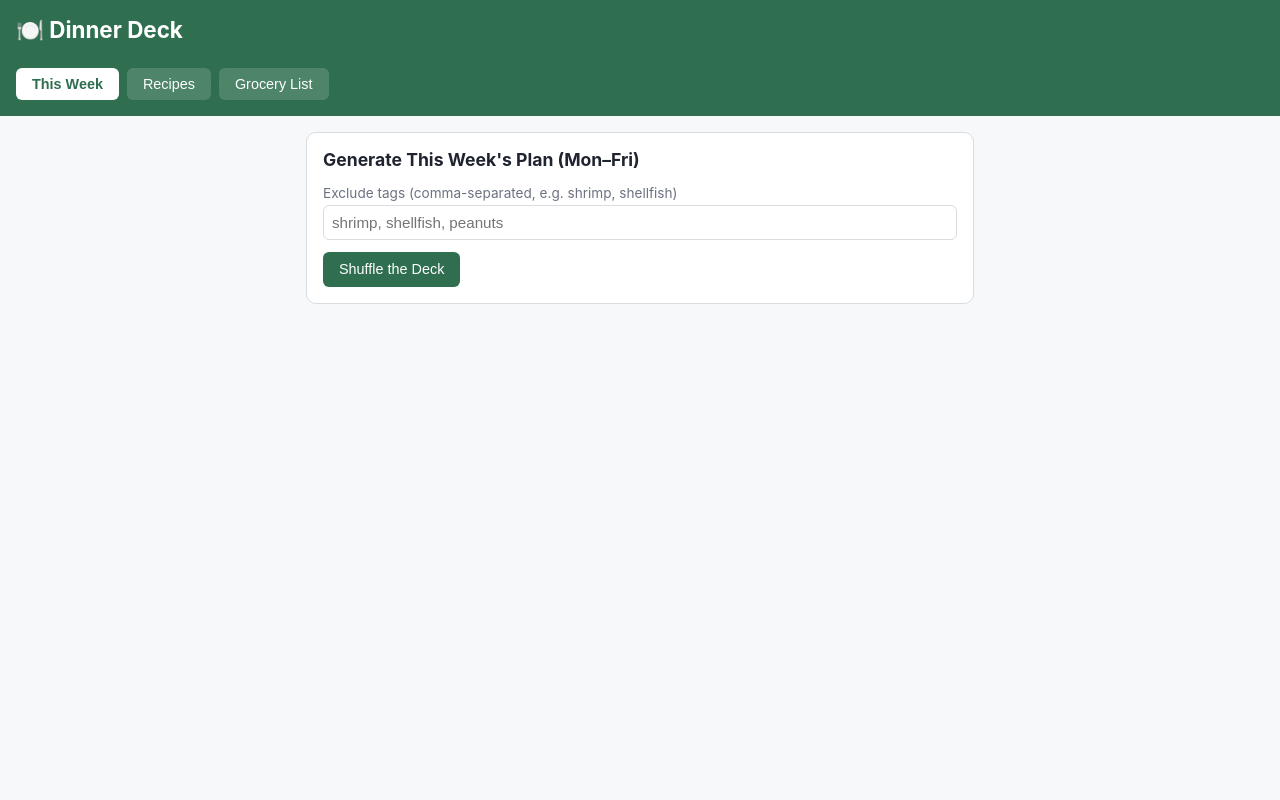
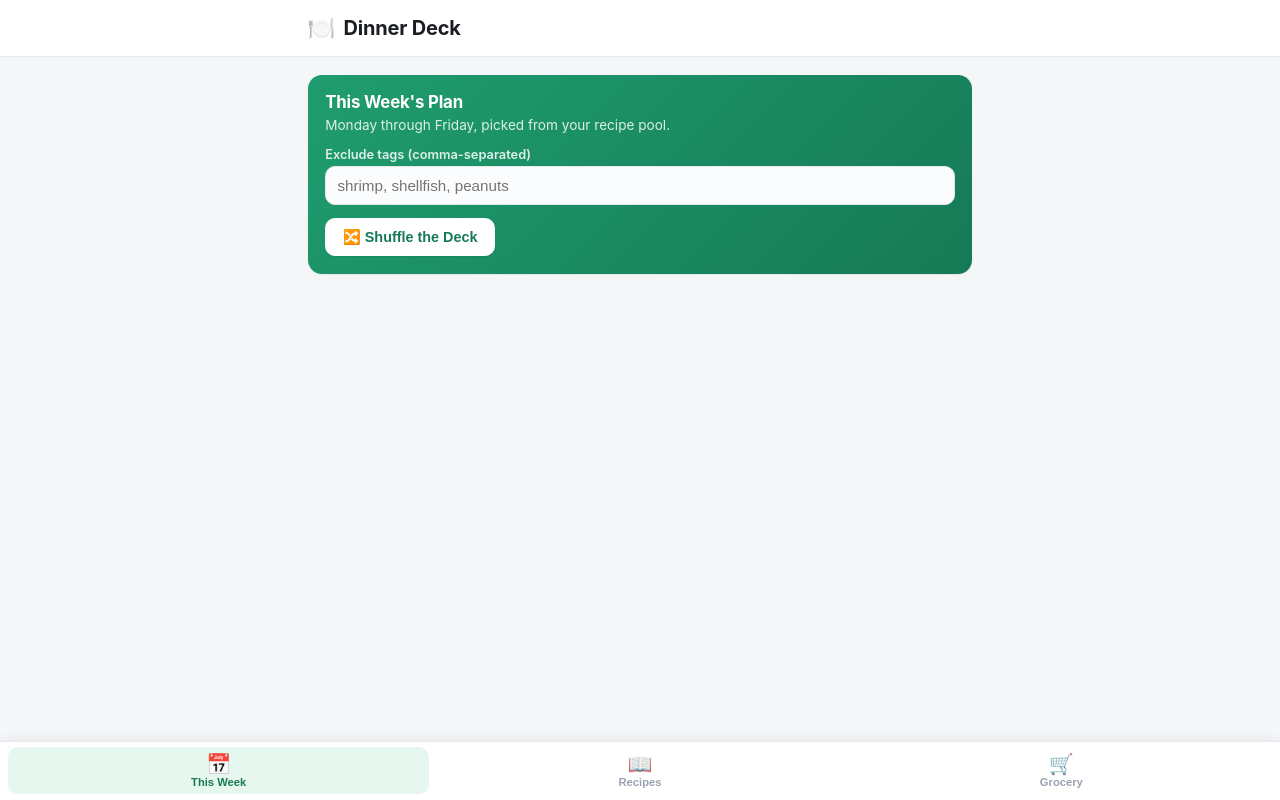
Before and after one commit to chrislockejr/dinner-deck, a Flask app: page / in a window 1280 px wide. Run offline with Flask 3, Linux system fonts and the light colour scheme; data that the repository does not hold is empty.

Commit message:
Modernize UI: bottom tab bar, gradient hero cards, refined palette
Replace top nav with an icon-based bottom tab bar for a native-app
feel (especially once installed as a home-screen PWA). Add shadows,
rounded corners, hover/press states, and color-coded buttons across
recipe cards, meal cards, and the grocery list.

```diff
--- a/static/css/style.css
+++ b/static/css/style.css
@@ -1,105 +1,252 @@
 :root {
-  --green: #2f6f4f;
-  --green-light: #e8f4ee;
+  --green: #1f9d6f;
+  --green-dark: #167a56;
+  --green-light: #e6f7ef;
+  --ink: #1a1d23;
   --gray: #6b7280;
-  --border: #d8dde2;
+  --gray-light: #9aa3af;
+  --border: #e6e8eb;
+  --bg: #f4f6f8;
+  --card-bg: #ffffff;
+  --danger: #e5544c;
+  --danger-light: #fdeceb;
+  --shadow-sm: 0 1px 2px rgba(16, 24, 32, 0.04), 0 1px 1px rgba(16, 24, 32, 0.03);
+  --shadow-md: 0 4px 14px rgba(16, 24, 32, 0.08);
+  --radius: 14px;
+  --radius-sm: 10px;
 }
 
 * { box-sizing: border-box; }
 
 body {
-  font-family: -apple-system, BlinkMacSystemFont, "Segoe UI", Roboto, sans-serif;
+  font-family: -apple-system, BlinkMacSystemFont, "SF Pro Text", "Segoe UI", Roboto, sans-serif;
   margin: 0;
-  background: #f7f8f9;
-  color: #1f2430;
+  background: var(--bg);
+  color: var(--ink);
+  -webkit-font-smoothing: antialiased;
+  padding-bottom: 84px; /* clear the fixed bottom nav */
 }
 
+/* ---------- Header ---------- */
+
 header {
-  background: var(--green);
-  color: white;
-  padding: 1rem;
+  background: var(--card-bg);
   position: sticky;
   top: 0;
   z-index: 10;
+  border-bottom: 1px solid var(--border);
+  backdrop-filter: blur(8px);
+}
+
+.header-inner {
+  max-width: 700px;
+  margin: 0 auto;
+  padding: 1rem 1.1rem;
+  display: flex;
+  align-items: center;
+  gap: 0.5rem;
+}
+
+.logo-mark {
+  font-size: 1.4rem;
+  line-height: 1;
 }
 
 header h1 {
-  margin: 0 0 0.75rem 0;
-  font-size: 1.4rem;
+  margin: 0;
+  font-size: 1.25rem;
+  font-weight: 700;
+  letter-spacing: -0.01em;
 }
 
-nav {
+/* ---------- Bottom tab bar ---------- */
+
+.bottom-nav {
+  position: fixed;
+  bottom: 0;
+  left: 0;
+  right: 0;
+  z-index: 20;
   display: flex;
-  gap: 0.5rem;
+  background: var(--card-bg);
+  border-top: 1px solid var(--border);
+  box-shadow: 0 -2px 10px rgba(16, 24, 32, 0.05);
+  padding: 0.35rem 0.5rem calc(0.35rem + env(safe-area-inset-bottom, 0px));
 }
 
 .tab-btn {
-  background: rgba(255,255,255,0.15);
+  flex: 1;
+  background: transparent;
   border: none;
-  color: white;
-  padding: 0.5rem 1rem;
-  border-radius: 6px;
+  display: flex;
+  flex-direction: column;
+  align-items: center;
+  gap: 0.15rem;
+  padding: 0.4rem 0.2rem;
+  margin: 0;
+  border-radius: var(--radius-sm);
+  color: var(--gray-light);
   cursor: pointer;
-  font-size: 0.9rem;
+  transition: color 0.15s ease, background 0.15s ease;
+}
+
+.tab-btn .tab-icon {
+  font-size: 1.25rem;
+  line-height: 1;
+}
+
+.tab-btn .tab-label {
+  font-size: 0.7rem;
+  font-weight: 600;
 }
 
 .tab-btn.active {
-  background: white;
-  color: var(--green);
-  font-weight: 600;
+  color: var(--green-dark);
+  background: var(--green-light);
 }
+
+/* ---------- Layout ---------- */
 
 main {
   max-width: 700px;
   margin: 0 auto;
-  padding: 1rem;
+  padding: 1.1rem;
 }
 
 .tab { display: none; }
-.tab.active { display: block; }
+.tab.active { display: block; animation: fade-in 0.18s ease; }
+
+@keyframes fade-in {
+  from { opacity: 0; transform: translateY(4px); }
+  to { opacity: 1; transform: translateY(0); }
+}
+
+/* ---------- Cards ---------- */
 
 .card {
-  background: white;
+  background: var(--card-bg);
   border: 1px solid var(--border);
-  border-radius: 10px;
-  padding: 1rem;
+  border-radius: var(--radius);
+  padding: 1.1rem;
   margin-bottom: 1rem;
+  box-shadow: var(--shadow-sm);
+}
+
+.hero-card {
+  background: linear-gradient(135deg, var(--green) 0%, var(--green-dark) 100%);
+  border: none;
+  color: white;
+}
+
+.hero-card h2 {
+  color: white;
+}
+
+.hero-card .muted {
+  color: rgba(255, 255, 255, 0.85);
+}
+
+.hero-card label {
+  color: rgba(255, 255, 255, 0.85);
+}
+
+.hero-card input {
+  background: rgba(255, 255, 255, 0.95);
+  border: none;
 }
 
 .card h2 {
-  margin-top: 0;
-  font-size: 1.1rem;
+  margin: 0 0 0.3rem;
+  font-size: 1.05rem;
+  font-weight: 700;
+  letter-spacing: -0.01em;
 }
+
+/* ---------- Forms ---------- */
 
 label {
   display: block;
-  font-size: 0.85rem;
+  font-size: 0.8rem;
+  font-weight: 600;
   color: var(--gray);
-  margin-top: 0.75rem;
-  margin-bottom: 0.25rem;
+  margin-top: 0.85rem;
+  margin-bottom: 0.3rem;
 }
 
 input[type="text"], input[type="number"], textarea {
   width: 100%;
-  padding: 0.5rem;
+  padding: 0.6rem 0.7rem;
   border: 1px solid var(--border);
-  border-radius: 6px;
+  border-radius: var(--radius-sm);
   font-size: 0.95rem;
+  background: #fbfcfd;
+  transition: border-color 0.15s ease, box-shadow 0.15s ease;
 }
 
+input[type="text"]:focus, input[type="number"]:focus, textarea:focus {
+  outline: none;
+  border-color: var(--green);
+  box-shadow: 0 0 0 3px rgba(31, 157, 111, 0.15);
+  background: white;
+}
+
+textarea { resize: vertical; }
+
+/* ---------- Buttons ---------- */
+
 button {
+  border: none;
+  border-radius: var(--radius-sm);
+  font-size: 0.9rem;
+  font-weight: 600;
+  cursor: pointer;
+  margin-top: 0.85rem;
+  padding: 0.65rem 1.1rem;
+  transition: transform 0.08s ease, opacity 0.15s ease, background 0.15s ease;
+}
+
+button:active {
+  transform: scale(0.97);
+}
+
+.btn-primary {
   background: var(--green);
   color: white;
-  border: none;
-  padding: 0.6rem 1rem;
-  border-radius: 6px;
-  font-size: 0.9rem;
-  cursor: pointer;
-  margin-top: 0.75rem;
+  box-shadow: var(--shadow-sm);
 }
 
-button#cancel-edit-btn {
-  background: var(--gray);
+.btn-primary:hover {
+  background: var(--green-dark);
+}
+
+.hero-card .btn-primary {
+  background: white;
+  color: var(--green-dark);
+}
+
+.hero-card .btn-primary:hover {
+  background: #f0f0f0;
+}
+
+.btn-secondary {
+  background: #eef0f2;
+  color: var(--ink);
+}
+
+.btn-secondary:hover {
+  background: #e2e5e8;
+}
+
+.btn-small {
+  padding: 0.4rem 0.7rem;
+  font-size: 0.8rem;
+  margin-top: 0.5rem;
+}
+
+/* fallback for any un-classed buttons (e.g. dynamically created) */
+button:not([class*="btn-"]):not(.tab-btn):not(.remove-row) {
+  background: var(--green);
+  color: white;
 }
 
 .form-actions {
@@ -110,7 +257,10 @@ button#cancel-edit-btn {
 .muted {
   color: var(--gray);
   font-size: 0.85rem;
+  margin: 0.2rem 0 0;
 }
+
+/* ---------- Ingredient rows ---------- */
 
 .ingredient-row {
   display: flex;
--- a/templates/index.html
+++ b/templates/index.html
@@ -12,22 +12,21 @@
 </head>
 <body>
   <header>
-    <h1>🍽️ Dinner Deck</h1>
-    <nav>
-      <button class="tab-btn active" data-tab="plan">This Week</button>
-      <button class="tab-btn" data-tab="recipes">Recipes</button>
-      <button class="tab-btn" data-tab="grocery">Grocery List</button>
-    </nav>
+    <div class="header-inner">
+      <span class="logo-mark">🍽️</span>
+      <h1>Dinner Deck</h1>
+    </div>
   </header>
 
   <main>
     <!-- PLAN TAB -->
     <section id="tab-plan" class="tab active">
-      <div class="card">
-        <h2>Generate This Week's Plan (Mon–Fri)</h2>
-        <label>Exclude tags (comma-separated, e.g. shrimp, shellfish)</label>
+      <div class="card hero-card">
+        <h2>This Week's Plan</h2>
+        <p class="muted">Monday through Friday, picked from your recipe pool.</p>
+        <label>Exclude tags (comma-separated)</label>
         <input type="text" id="exclude-tags-input" placeholder="shrimp, shellfish, peanuts">
-        <button id="generate-plan-btn">Shuffle the Deck</button>
+        <button id="generate-plan-btn" class="btn-primary">🔀 Shuffle the Deck</button>
       </div>
 
       <div id="plan-meals"></div>
@@ -56,14 +55,14 @@
 
           <label>Ingredients</label>
           <div id="ingredient-rows"></div>
-          <button type="button" id="add-ingredient-row">+ Add Ingredient</button>
+          <button type="button" id="add-ingredient-row" class="btn-secondary btn-small">+ Add Ingredient</button>
 
           <label>Instructions</label>
           <textarea id="recipe-instructions" rows="4" placeholder="1. ...&#10;2. ..."></textarea>
 
           <div class="form-actions">
-            <button type="submit">Save Recipe</button>
-            <button type="button" id="cancel-edit-btn" style="display:none;">Cancel</button>
+            <button type="submit" class="btn-primary">Save Recipe</button>
+            <button type="button" id="cancel-edit-btn" class="btn-secondary" style="display:none;">Cancel</button>
           </div>
         </form>
       </div>
@@ -79,15 +78,30 @@
 
     <!-- GROCERY TAB -->
     <section id="tab-grocery" class="tab">
-      <div class="card">
+      <div class="card hero-card">
         <h2>Grocery List</h2>
-        <button id="generate-grocery-btn">Generate from This Week's Plan</button>
-        <p class="muted">Generate while on WiFi at home — the list is cached for offline use at the store.</p>
+        <p class="muted">Generate while on WiFi at home — it's cached for offline use at the store.</p>
+        <button id="generate-grocery-btn" class="btn-primary">🛒 Generate from This Week's Plan</button>
       </div>
       <div id="grocery-items"></div>
     </section>
   </main>
 
+  <nav class="bottom-nav">
+    <button class="tab-btn active" data-tab="plan">
+      <span class="tab-icon">📅</span>
+      <span class="tab-label">This Week</span>
+    </button>
+    <button class="tab-btn" data-tab="recipes">
+      <span class="tab-icon">📖</span>
+      <span class="tab-label">Recipes</span>
+    </button>
+    <button class="tab-btn" data-tab="grocery">
+      <span class="tab-icon">🛒</span>
+      <span class="tab-label">Grocery</span>
+    </button>
+  </nav>
+
   <script src="/static/js/app.js"></script>
 </body>
 </html>
```
Also changed, not shown: other parts of static/css/style.css (+134 -67 lines).
